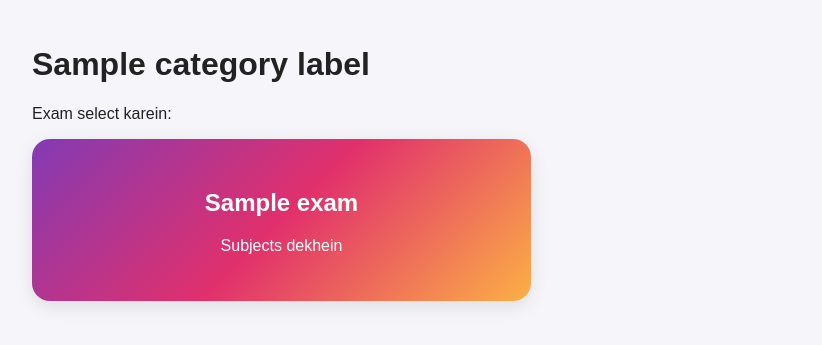
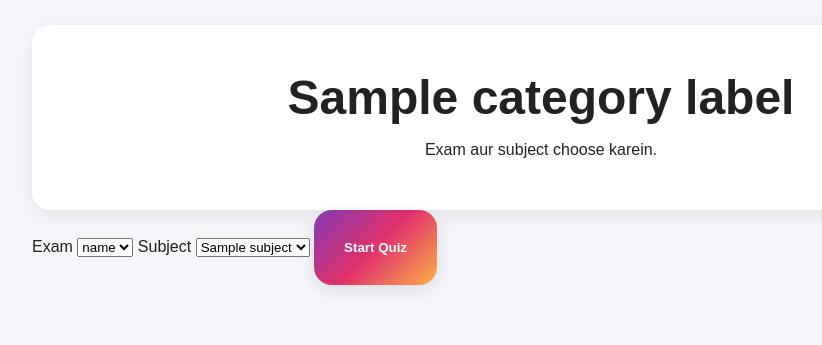
Before and after one commit to banksprince760/Quizbuzz, a Flask app: template templates/exams.html in a window 1280 px wide. Shown: the part 56-401 px from the top of the page, without its empty margins (99-921 px from the left). Run offline with Flask 3, Linux system fonts and the light colour scheme; the template is opened without the code that fills it: most values are stand-ins (such as "Sample title", 1, 10 or a date in 2020).

Commit message:
Update exams.html

```diff
--- a/templates/exams.html
+++ b/templates/exams.html
@@ -1,36 +1,42 @@
 {% extends "base.html" %}
-
 {% block title %}
 {{ category_label }} - QuizBuzz
 {% endblock %}
-
 {% block content %}
-
-<h1>{{ category_label }}</h1>
-
-<p>
-    Exam select karein:
-</p>
-
-<div class="category-grid">
-
-    {% for exam_name, exam_data in exams.items() %}
-
-    <a
-        href="{{ url_for('subjects', category=category, exam=exam_name) }}"
-        class="category-card"
-    >
-
-        <h2>{{ exam_name }}</h2>
-
-        <p>
-            Subjects dekhein
-        </p>
-
-    </a>
-
-    {% endfor %}
-
+<div class="hero">
+    <h1>{{ category_label }}</h1>
+    <p>
+        Exam aur subject choose karein.
+    </p>
 </div>
 
+{% if not exams_subjects %}
+<p>
+    Is category ke liye abhi koi exams available nahi hain.
+</p>
+{% else %}
+<form action="{{ url_for('start_quiz') }}" method="POST">
+    <input type="hidden" name="category" value="{{ category }}">
+
+    <label for="exam">Exam</label>
+    <select name="exam" id="exam" required>
+        {% for exam_name in exams_subjects.keys() %}
+        <option value="{{ exam_name }}">{{ exam_name }}</option>
+        {% endfor %}
+    </select>
+
+    <label for="subject">Subject</label>
+    <select name="subject" id="subject" required>
+        {% for exam_name, subjects in exams_subjects.items() %}
+            {% for subject_name in subjects %}
+            <option value="{{ subject_name }}">{{ subject_name }}</option>
+            {% endfor %}
+        {% endfor %}
+    </select>
+
+    <button type="submit" class="category-card">
+        Start Quiz
+    </button>
+</form>
+{% endif %}
 {% endblock %}
```
